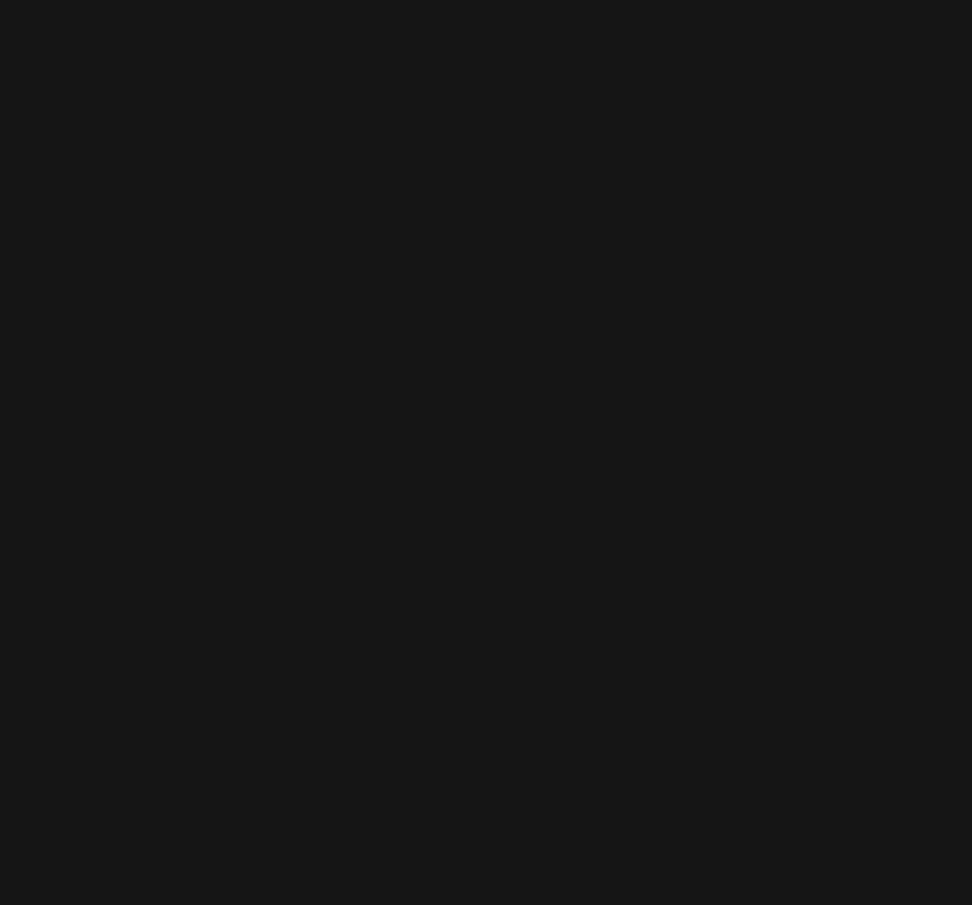
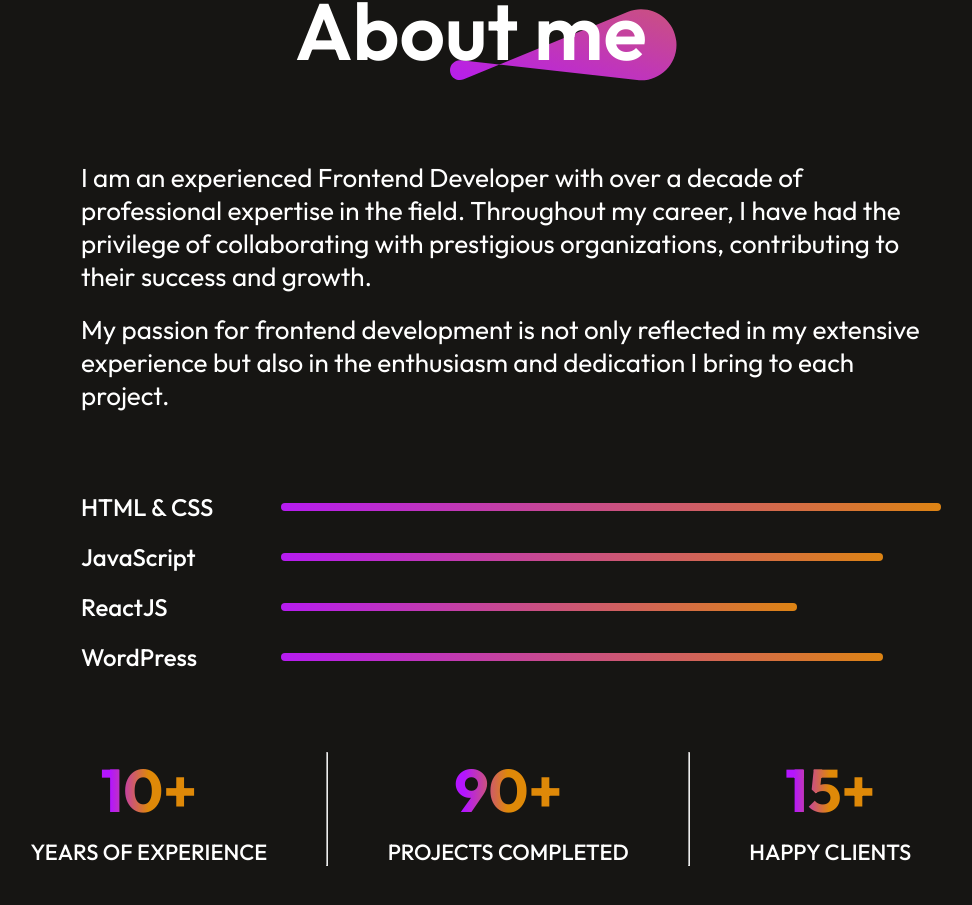
Before and after one commit to MuhammadQasimFayyaz/portfolio, a React (Vite) app: page / in a window 1280 px wide. Shown: the part 849-1754 px from the top of the page, without its empty margins (169-1141 px from the left). Before the commit the page ends 820 px from the top, so only its background shows below. Built offline with nearby package versions, Linux system fonts and the light colour scheme.

Commit message:
about section added

```diff
--- a/src/App.jsx
+++ b/src/App.jsx
@@ -1,3 +1,4 @@
+import About from "./components/About/About"
 import Hero from "./components/Hero/Hero"
 import Navbar from "./components/Navbar/Navbar"
 
@@ -7,6 +8,7 @@
     <>
       <Navbar />
       <Hero />
+      <About />
     </>
   )
 }
--- /dev/null
+++ b/src/components/About/About.css
@@ -0,0 +1,108 @@
+.about {
+  display: flex;
+  flex-direction: column;
+  align-items: center;
+  justify-content: center;
+  gap: 80px;
+  margin: 80px 170px;
+}
+
+.about .about-title {
+  position: relative;
+}
+
+.about .about-title h1 {
+  padding: 0 30px;
+  font-size: 80px;
+  font-weight: 600;
+}
+
+.about .about-title img {
+  position: absolute;
+  bottom: 0;
+  right: 0;
+  z-index: -1;
+}
+
+.about .about-sections {
+  display: flex;
+  gap: 80px;
+}
+
+.about .about-sections .about-right {
+  display: flex;
+  flex-direction: column;
+  gap: 80px;
+}
+
+.about .about-sections .about-right .about-para {
+  display: flex;
+  flex-direction: column;
+  gap: 20px;
+  font-size: 26px;
+  font-weight: 400;
+}
+
+.about .about-sections .about-right .about-skills {
+  display: flex;
+  flex-direction: column;
+  gap: 20px;
+}
+
+.about .about-sections .about-right .about-skills .about-skill {
+  display: flex;
+  gap: 50px;
+  align-items: center;
+  transition: 0.3s;
+  &:hover {
+    transform: scale(1.05);
+  }
+}
+
+.about .about-sections .about-right .about-skills .about-skill p {
+  min-width: 150px;
+  font-size: 24px;
+  font-weight: 500;
+}
+
+.about .about-sections .about-right .about-skills .about-skill hr {
+  outline: none;
+  border: none;
+  width: 50%;
+  height: 8px;
+  border-radius: 50px;
+  background: linear-gradient(264deg, #df8908 -5.09%, #b415ff 106.28%);
+}
+
+.about-achievements {
+  display: flex;
+  width: 100%;
+  justify-content: space-around;
+  margin-bottom: 80px;
+}
+
+.about-achievement {
+  display: flex;
+  flex-direction: column;
+  align-items: center;
+  gap: 10px;
+  transition: 0.5s;
+  &:hover {
+    transform: scale(1.12);
+  }
+}
+
+.about-achievement h1 {
+  font-size: 60px;
+  font-weight: 700;
+  background: linear-gradient(270deg, #df8908 50.41%, #b415ff 90.25%);
+  background-clip: text;
+  -webkit-background-clip: text;
+  -webkit-text-fill-color: transparent;
+}
+
+.about-achievement p {
+  font-size: 22px;
+  font-weight: 500;
+  text-transform: uppercase;
+}
--- /dev/null
+++ b/src/components/About/About.jsx
@@ -0,0 +1,48 @@
+import './About.css'
+import design from '../../assets/design.svg'
+
+function About() {
+  return (
+    <div className='about'>
+      <div className="about-title">
+        <h1>About me</h1>
+        <img src={design} alt="" />
+      </div>
+      <div className="about-sections">
+        <div className="about-left">
+          <img src="" alt="" />
+        </div>
+        <div className="about-right">
+          <div className="about-para">
+            <p>I am an experienced Frontend Developer with over a decade of professional expertise in the field. Throughout my career, I have had the privilege of collaborating with prestigious organizations, contributing to their success and growth.</p>
+            <p>My passion for frontend development is not only reflected in my extensive experience but also in the enthusiasm and dedication I bring to each project.</p>
+          </div>
+          <div className="about-skills">
+            <div className="about-skill"><p>HTML & CSS</p><hr style={{width: '80%'}}/></div>
+            <div className="about-skill"><p>JavaScript</p><hr style={{width: '70%'}}/></div>
+            <div className="about-skill"><p>ReactJS</p><hr style={{width: '60%'}}/></div>
+            <div className="about-skill"><p>WordPress</p><hr style={{width: '70%'}}/></div>
+          </div>
+        </div>
+      </div>
+      <div className="about-achievements">
+        <div className="about-achievement">
+          <h1>10+</h1>
+          <p>Years of experience</p>
+        </div>
+        <hr />
+        <div className="about-achievement">
+          <h1>90+</h1>
+          <p>Projects completed</p>
+        </div>
+        <hr />
+        <div className="about-achievement">
+          <h1>15+</h1>
+          <p>happy clients</p>
+        </div>
+      </div>
+    </div>
+  )
+}
+
+export default About
```
Also changed, not shown: src/assets/design.svg (added).
